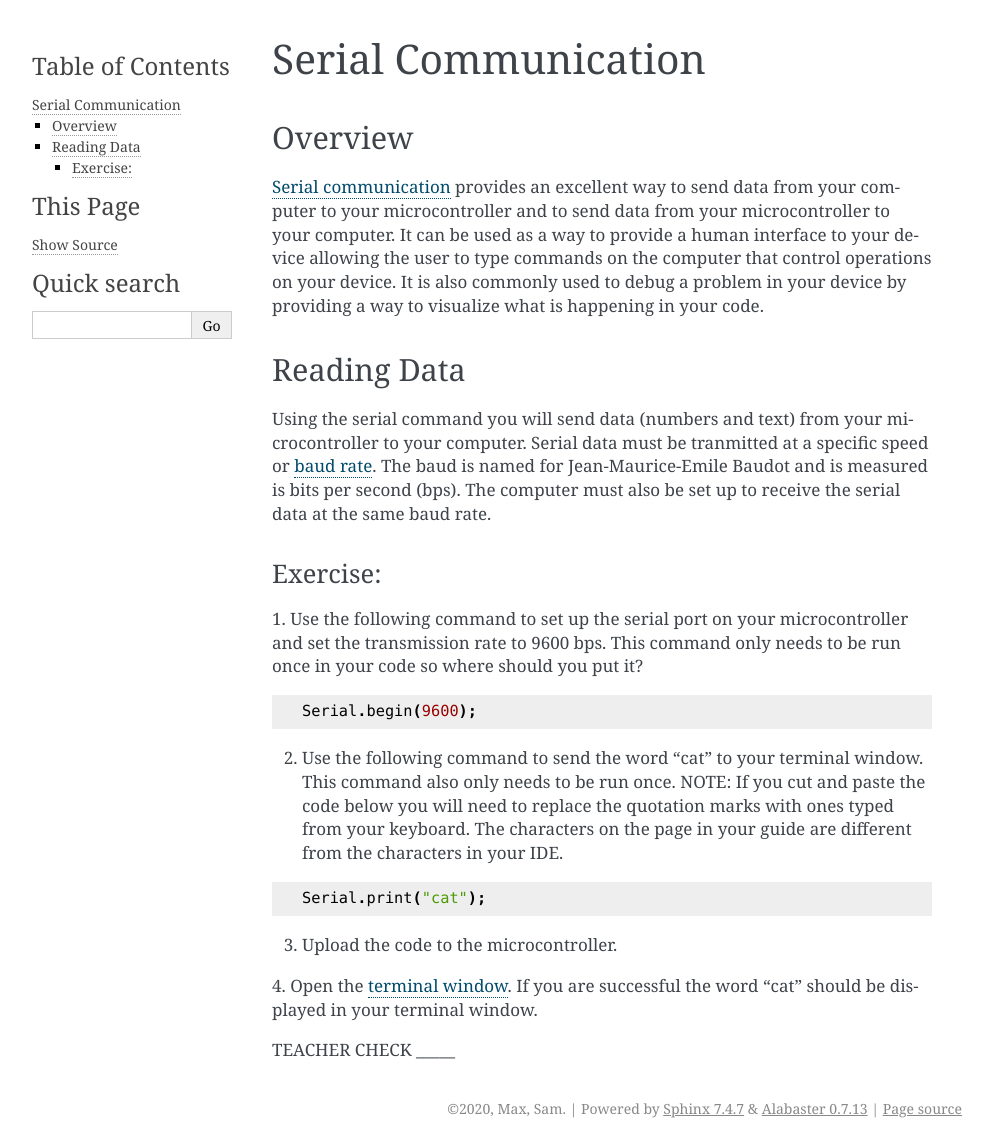
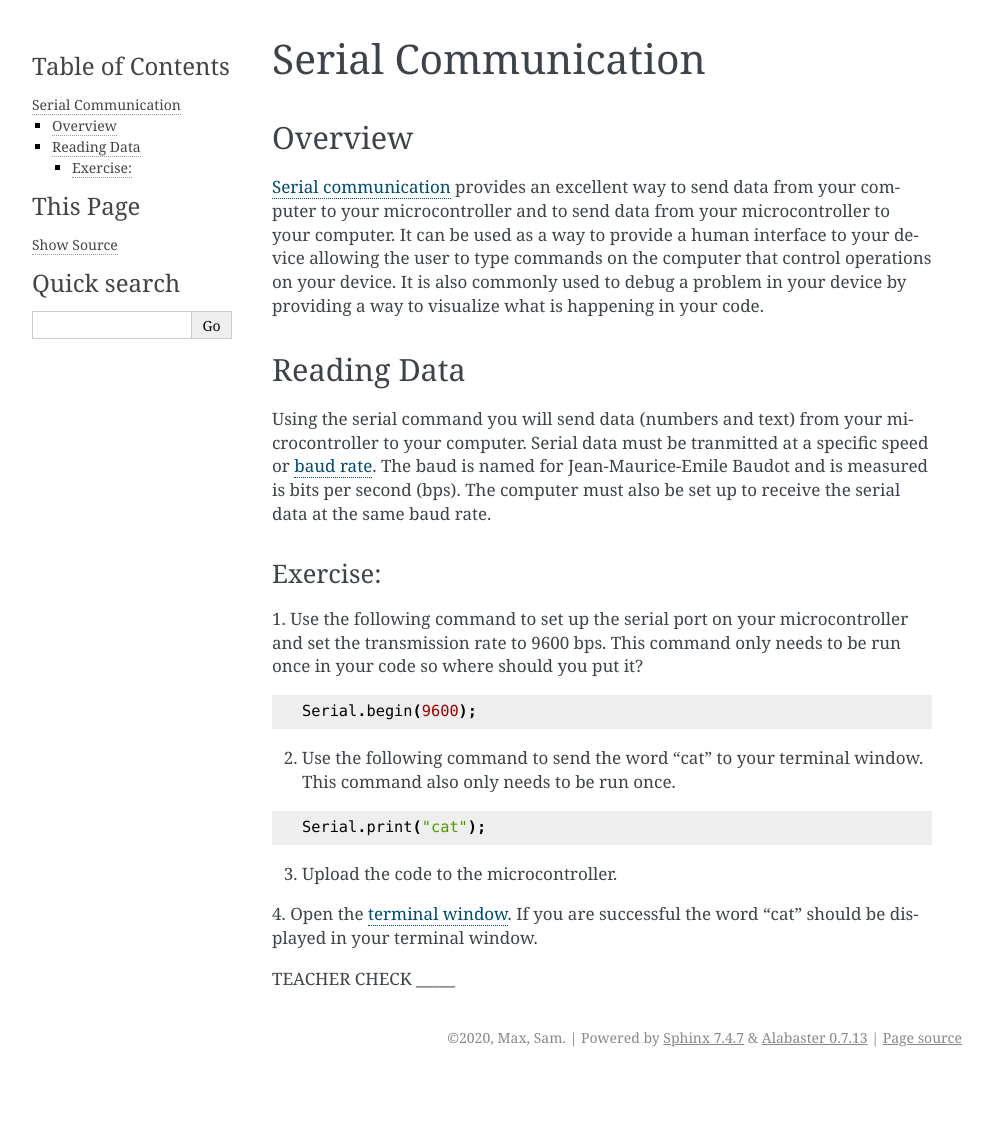
Before and after one commit to maxtkc/mvths-wiki, a Sphinx documentation site: the page built from docs/014-serial-communication.rst, in a window 1280 px wide. Shown: the whole page, without its empty margins (148-1141 px from the left). Built offline with Sphinx 7.4.7, drawn with Linux system fonts in a browser that asks for light colours; after the commit the page ends 1077 px from its top, so only the background shows below that.

Commit message:
Update 014-serial-communication.rst

```diff
--- a/docs/014-serial-communication.rst
+++ b/docs/014-serial-communication.rst
@@ -35,10 +35,7 @@ you put it?
    Serial.begin(9600);
 
 2. Use the following command to send the word "cat" to your terminal
-   window. This command also only needs to be run once. NOTE: If you
-   cut and paste the code below you will need to replace the
-   quotation marks with ones typed from your keyboard. The characters
-   on the page in your guide are different from the characters in your IDE.
+   window. This command also only needs to be run once.
 
 .. code-block:: c
 
```
